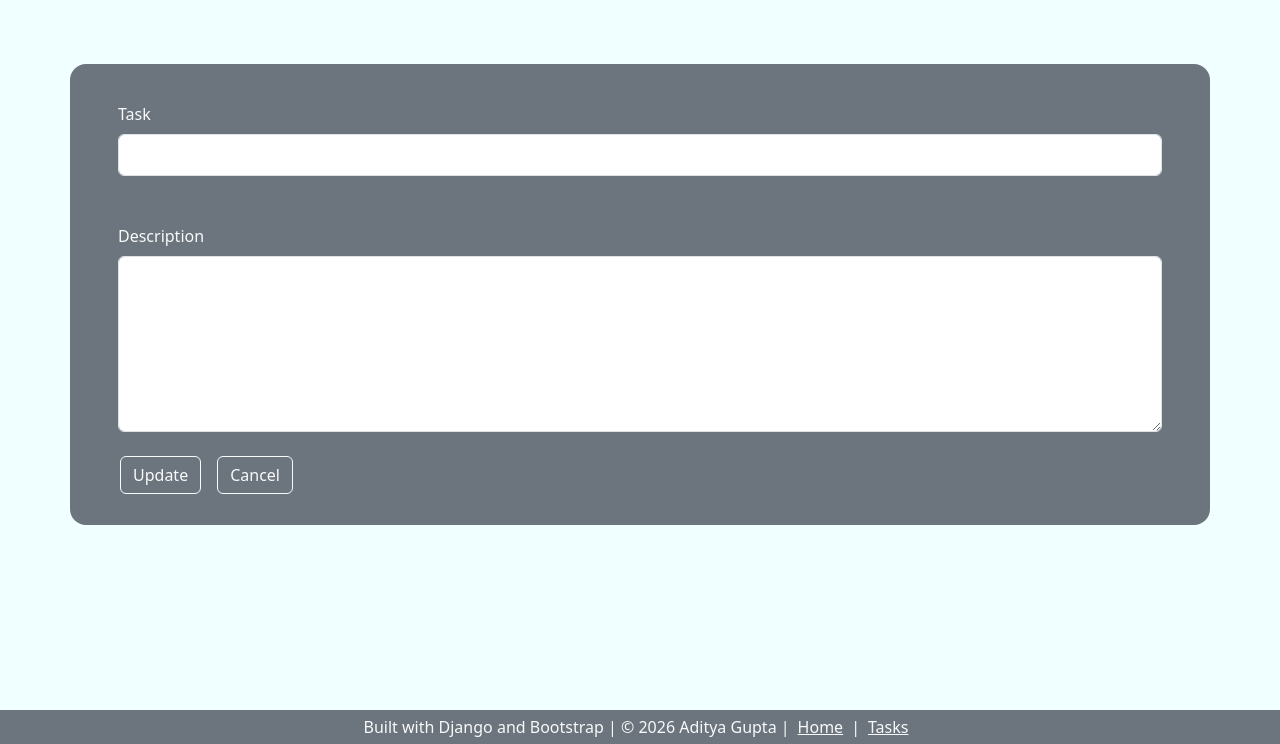
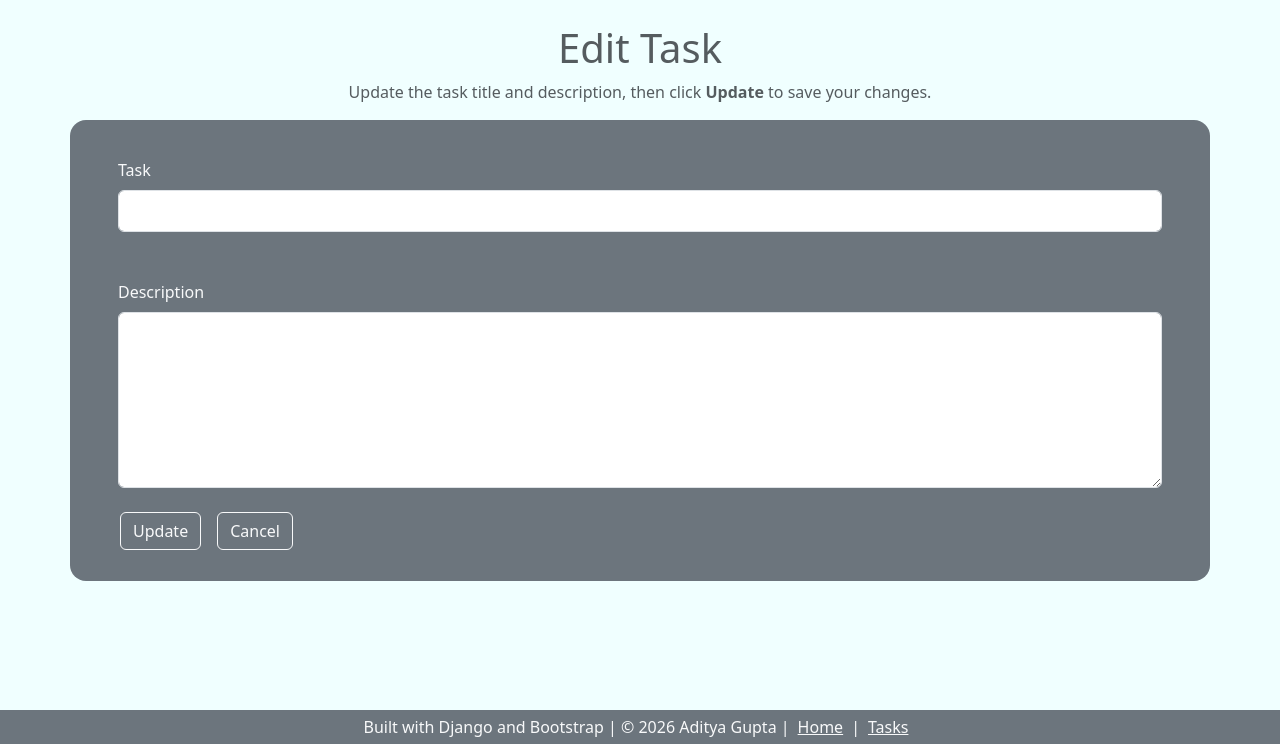
Before and after one commit to Adityagupta-18/django_todo_app, a Django app: template templates/edittask.html in a window 1280 px wide. Shown: the part 56-800 px from the top of the page. Run offline with Django 5.2, Linux system fonts and the light colour scheme; the template is opened without the code that fills it, so the values that code supplies are empty.

Commit message:
Added screenshorts

```diff
--- a/templates/edittask.html
+++ b/templates/edittask.html
@@ -2,8 +2,11 @@
 {% block pagetitle %}EditTask{% endblock pagetitle %}
 {% block body %}
 
-
-<div class="container bg-secondary rounded-4 px-0" style="padding-top: 3%; padding-bottom: 0.5%; margin-top: 5%;">
+<h1 class="text-center mt-4 text-muted">Edit Task</h1>
+<p class="text-center text-muted">
+    Update the task title and description, then click <strong>Update</strong> to save your changes.
+</p>
+<div class="container bg-secondary rounded-4 px-0" style="padding-top: 3%; padding-bottom: 0.5%; margin-top: 1%;">
   <form method="post">
     {% csrf_token %}
     <div class="mx-5 mb-5">
```
Also changed, not shown: README.md, 5 other files.
